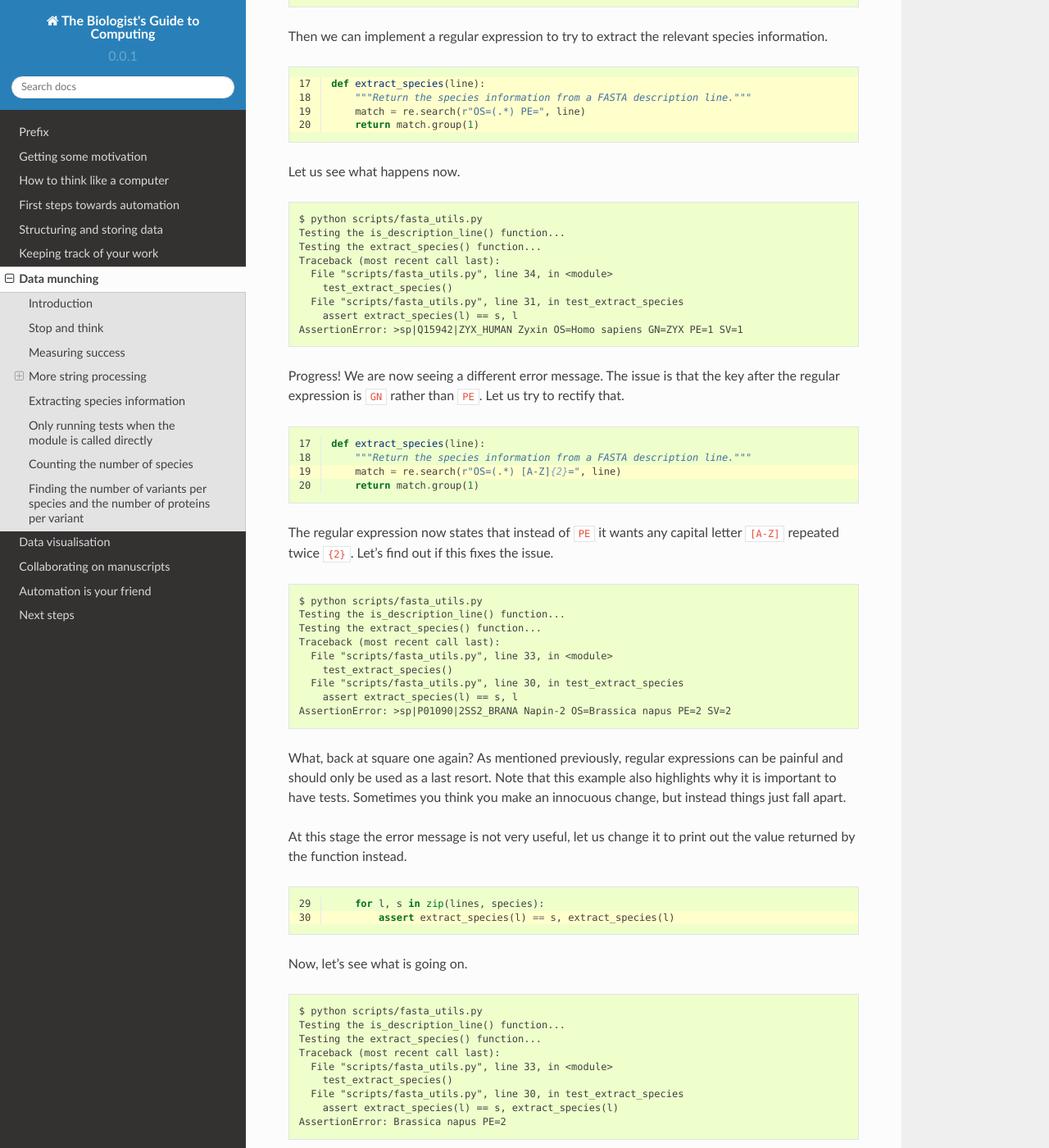
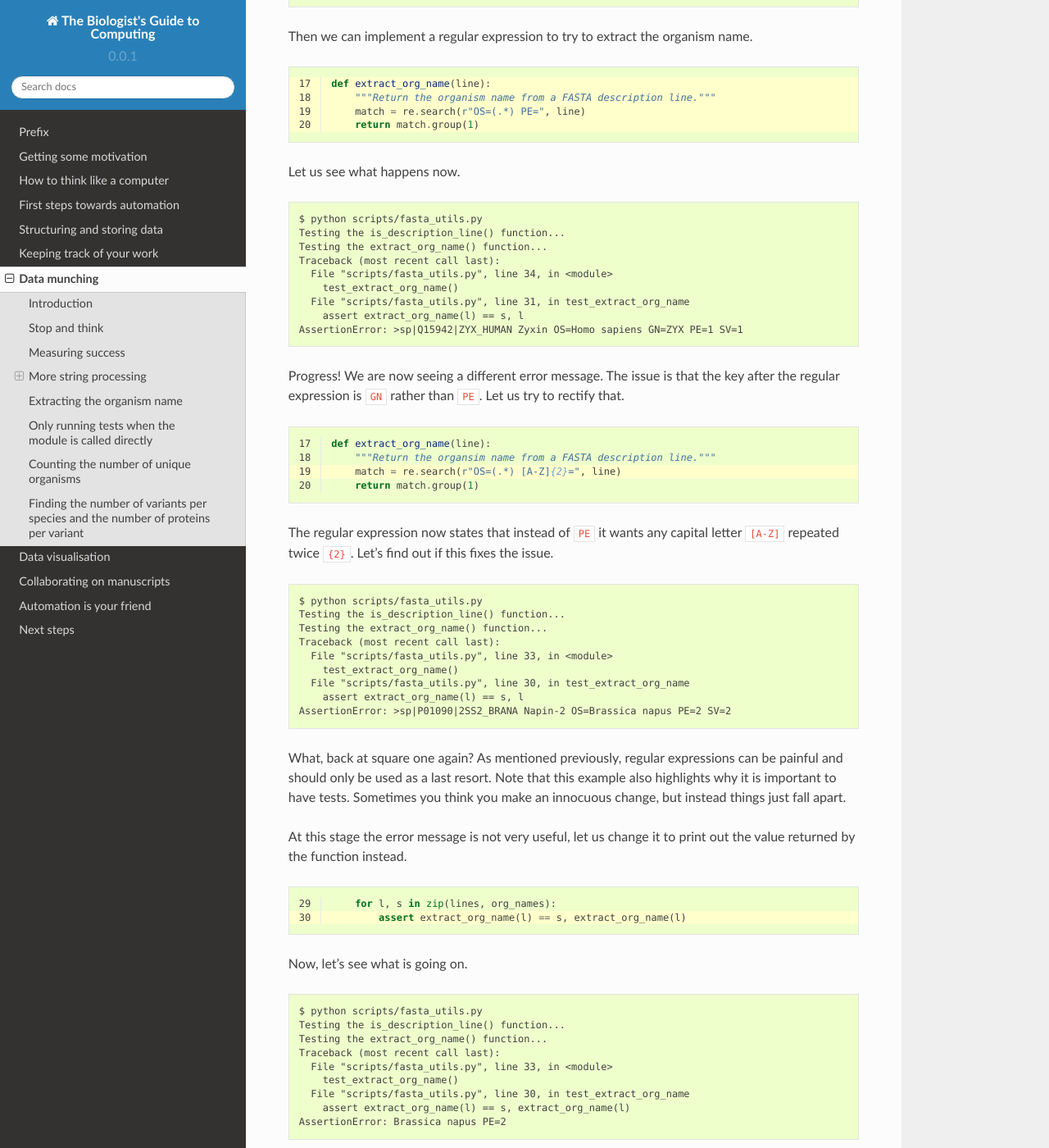
Before and after one commit to tjelvar-olsson/biologists-guide-to-computing, a Sphinx documentation site: the page built from source/data-munching.rst, in a window 1280 px wide and 1400 px high, scrolled down 16042 px. Shown: the whole window at 82% size. Built offline with Sphinx 7.4.7 and the Read the Docs theme 2.0.0, drawn with Linux system fonts in a browser that asks for light colours; some of the changed text lies outside the part shown.

Commit message:
Added more content to the data munching chapter.

```diff
--- a/source/data-munching.rst
+++ b/source/data-munching.rst
@@ -51,7 +51,7 @@ For example take the simplest goal described so far: working out how many
 different species are in the FASTA file. This goal would require us to:
 
 1. Identify all the description lines in the FASTA file
-2. Extract the species information from the line
+2. Extract the organism name from the line
 3. Ensure that there are no duplicate entries
 4. Count the number of entries
 
@@ -730,12 +730,12 @@ section in the Python documentation.
 
 
 
-Extracting species information
-------------------------------
+Extracting the organism name
+----------------------------
 
 Armed with our new found knowledge of string processing let's create a function
-for extracting the species from a SwissProt FASTA description line. In other words
-given the lines:
+for extracting the organism name from a SwissProt FASTA description line. In
+other words given the lines:
 
 .. code-block:: none
 
@@ -753,10 +753,10 @@ We would like to extract the strings:
 
 There are three things which are worth noting:
 
-1. The species string is always preceeded by the key ``OS`` (Organism Name)
-2. The species string can contain more than two words
-3. The two letter key after the species string can vary, in the case above we
-   see both ``PS`` (Protein Existence) and ``GE`` (Gene Name)
+1. The organism name string is always preceeded by the key ``OS`` (Organism Name)
+2. The organism name string can contain more than two words
+3. The two letter key after the organism name string can vary, in the case
+   above we see both ``PS`` (Protein Existence) and ``GE`` (Gene Name)
 
 .. seealso:: For more information about the UniProt FASTA description line go to
              `UniProt's FASTA header <http://www.uniprot.org/help/fasta-headers>`_
@@ -784,15 +784,15 @@ to your ``scripts/fasta_utils.py`` file.
         assert is_description_line(">This is a description line") is True
         assert is_description_line("ATCG") is False
 
-    def test_extract_species():
-        """Test the extract_species() function."""
-        print("Testing the extract_species() function...")
+    def test_extract_org_name():
+        """Test the extract_org_name() function."""
+        print("Testing the extract_org_name() function...")
         lines = [">sp|P01090|2SS2_BRANA Napin-2 OS=Brassica napus PE=2 SV=2",
             ">sp|Q15942|ZYX_HUMAN Zyxin OS=Homo sapiens GN=ZYX PE=1 SV=1",
             ">sp|Q6QGT3|A1_BPT5 A1 protein OS=Escherichia phage T5 GN=A1 PE=2 SV=1"]
-        species = ["Brassica napus", "Homo sapiens", "Escherichia phage T5"]
-        for l, s in zip(lines, species):
-            assert extract_species(l) == s
+        org_names = ["Brassica napus", "Homo sapiens", "Escherichia phage T5"]
+        for l, s in zip(lines, org_names):
+            assert extract_org_name(l) == s
 
     test_is_description_line()
 
@@ -812,7 +812,7 @@ add a line to call it. Let's rectify that.
     :emphasize-lines: 2
 
     test_is_description_line()
-    test_extract_species()
+    test_extract_org_name()
 
 Let's try again.
 
@@ -820,24 +820,24 @@ Let's try again.
 
     $ python scripts/fasta_utils.py
     Testing the is_description_line() function...
-    Testing the extract_species() function...
+    Testing the extract_org_name() function...
     Traceback (most recent call last):
       File "scripts/fasta_utils.py", line 26, in <module>
-        test_extract_species()
-      File "scripts/fasta_utils.py", line 23, in test_extract_species
-        assert extract_species(l) == s
-    NameError: global name 'extract_species' is not defined
+        test_extract_org_name()
+      File "scripts/fasta_utils.py", line 23, in test_extract_org_name
+        assert extract_org_name(l) == s
+    NameError: global name 'extract_org_name' is not defined
 
 Success! We now have a failing test informing us that we need to create the
-:func:`extract_species` function. Let's do that.
+:func:`extract_org_name` function. Let's do that.
 
 .. code-block:: python
     :linenos:
     :lineno-start: 15
     :emphasize-lines: 1,2
 
-    def extract_species(line):
-        """Return the species information from a FASTA description line."""
+    def extract_org_name(line):
+        """Return the organism name from a FASTA description line."""
 
 Let's find out where this minimal implementation gets us.
 
@@ -845,12 +845,12 @@ Let's find out where this minimal implementation gets us.
 
     $ python scripts/fasta_utils.py
     Testing the is_description_line() function...
-    Testing the extract_species() function...
+    Testing the extract_org_name() function...
     Traceback (most recent call last):
       File "scripts/fasta_utils.py", line 29, in <module>
-        test_extract_species()
-      File "scripts/fasta_utils.py", line 26, in test_extract_species
-        assert extract_species(l) == s
+        test_extract_org_name()
+      File "scripts/fasta_utils.py", line 26, in test_extract_org_name
+        assert extract_org_name(l) == s
     AssertionError
 
 So the test fails as expected. However, since we are looping over many input
@@ -863,8 +863,8 @@ the ``AssertionError``. Let us pass the input line.
     :lineno-start: 25
     :emphasize-lines: 2
 
-        for l, s in zip(lines, species):
-            assert extract_species(l) == s, l
+        for l, s in zip(lines, org_names):
+            assert extract_org_name(l) == s, l
 
 Let's see what we get now.
 
@@ -872,12 +872,12 @@ Let's see what we get now.
 
     $ python scripts/fasta_utils.py
     Testing the is_description_line() function...
-    Testing the extract_species() function...
+    Testing the extract_org_name() function...
     Traceback (most recent call last):
       File "scripts/fasta_utils.py", line 29, in <module>
-        test_extract_species()
-      File "scripts/fasta_utils.py", line 26, in test_extract_species
-        assert extract_species(l) == s, l
+        test_extract_org_name()
+      File "scripts/fasta_utils.py", line 26, in test_extract_org_name
+        assert extract_org_name(l) == s, l
     AssertionError: >sp|P01090|2SS2_BRANA Napin-2 OS=Brassica napus PE=2 SV=2
 
 Much better! Let us try to implement a basic regular expression to make this
@@ -892,16 +892,15 @@ module.
 
     import re
 
-Then we can implement a regular expression to try to extract the relevant
-species information.
+Then we can implement a regular expression to try to extract the organism name.
 
 .. code-block:: python
     :linenos:
     :lineno-start: 17
     :emphasize-lines: 1-4
 
-    def extract_species(line):
-        """Return the species information from a FASTA description line."""
+    def extract_org_name(line):
+        """Return the organism name from a FASTA description line."""
         match = re.search(r"OS=(.*) PE=", line)
         return match.group(1)
 
@@ -911,12 +910,12 @@ Let us see what happens now.
 
     $ python scripts/fasta_utils.py
     Testing the is_description_line() function...
-    Testing the extract_species() function...
+    Testing the extract_org_name() function...
     Traceback (most recent call last):
       File "scripts/fasta_utils.py", line 34, in <module>
-        test_extract_species()
-      File "scripts/fasta_utils.py", line 31, in test_extract_species
-        assert extract_species(l) == s, l
+        test_extract_org_name()
+      File "scripts/fasta_utils.py", line 31, in test_extract_org_name
+        assert extract_org_name(l) == s, l
     AssertionError: >sp|Q15942|ZYX_HUMAN Zyxin OS=Homo sapiens GN=ZYX PE=1 SV=1
 
 Progress! We are now seeing a different error message. The issue is that the key after
@@ -927,8 +926,8 @@ the regular expression is ``GN`` rather than ``PE``. Let us try to rectify that.
     :lineno-start: 17
     :emphasize-lines: 3
 
-    def extract_species(line):
-        """Return the species information from a FASTA description line."""
+    def extract_org_name(line):
+        """Return the organsim name from a FASTA description line."""
         match = re.search(r"OS=(.*) [A-Z]{2}=", line)
         return match.group(1)
 
@@ -939,12 +938,12 @@ letter ``[A-Z]`` repeated twice ``{2}``. Let's find out if this fixes the issue.
 
     $ python scripts/fasta_utils.py
     Testing the is_description_line() function...
-    Testing the extract_species() function...
+    Testing the extract_org_name() function...
     Traceback (most recent call last):
       File "scripts/fasta_utils.py", line 33, in <module>
-        test_extract_species()
-      File "scripts/fasta_utils.py", line 30, in test_extract_species
-        assert extract_species(l) == s, l
+        test_extract_org_name()
+      File "scripts/fasta_utils.py", line 30, in test_extract_org_name
+        assert extract_org_name(l) == s, l
     AssertionError: >sp|P01090|2SS2_BRANA Napin-2 OS=Brassica napus PE=2 SV=2
 
 What, back at square one again? As mentioned previously, regular expressions can be painful
@@ -960,8 +959,8 @@ out the value returned by the function instead.
     :lineno-start: 29
     :emphasize-lines: 2
 
-        for l, s in zip(lines, species):
-            assert extract_species(l) == s, extract_species(l)
+        for l, s in zip(lines, org_names):
+            assert extract_org_name(l) == s, extract_org_name(l)
 
 Now, let's see what is going on.
 
@@ -969,12 +968,12 @@ Now, let's see what is going on.
 
     $ python scripts/fasta_utils.py
     Testing the is_description_line() function...
-    Testing the extract_species() function...
+    Testing the extract_org_name() function...
     Traceback (most recent call last):
       File "scripts/fasta_utils.py", line 33, in <module>
-        test_extract_species()
-      File "scripts/fasta_utils.py", line 30, in test_extract_species
-        assert extract_species(l) == s, extract_species(l)
+        test_extract_org_name()
+      File "scripts/fasta_utils.py", line 30, in test_extract_org_name
+        assert extract_org_name(l) == s, extract_org_name(l)
     AssertionError: Brassica napus PE=2
 
 Our regular expression is basically matching too much. The reason for this is that the
@@ -988,8 +987,8 @@ fashion. This is achieved by adding a ``?`` suffix to it.
     :lineno-start: 17
     :emphasize-lines: 3
 
-    def extract_species(line):
-        """Return the species information from a FASTA description line."""
+    def extract_org_name(line):
+        """Return the organism name from a FASTA description line."""
         match = re.search(r"OS=(.*?) [A-Z]{2}=", line)
         return match.group(1)
 
@@ -999,7 +998,7 @@ Let's find out what happens now.
 
     $ python scripts/fasta_utils.py
     Testing the is_description_line() function...
-    Testing the extract_species() function...
+    Testing the extract_org_name() function...
 
 Both the tests pass! Well done, time for another cup of tea.
 
@@ -1029,7 +1028,7 @@ Now we can import the module.
 
     >>> import fasta_utils  # doctest: +SKIP
     Testing the is_description_line() function...
-    Testing the extract_species() function...
+    Testing the extract_org_name() function...
     >>>
 
 Note that the tests run just like when we call the ``scripts/fasta_utils.py``
@@ -1059,7 +1058,7 @@ the changes highlighted below.
 
     if __name__ == "__main__":
         test_is_description_line()
-        test_extract_species()
+        test_extract_org_name()
 
 Let us make sure that the tests are still run if we run the script directly.
 Note that the command below assumes that you are working in the top level
@@ -1069,7 +1068,7 @@ directory ``protein-number-vs-size``.
 
     $ python scripts/fasta_utils.py
     Testing the is_description_line() function...
-    Testing the extract_species() function...
+    Testing the extract_org_name() function...
 
 Now we can reload the module in the interactive prompt we were working in
 earlier to make sure that the tests do no longer get executed.
@@ -1087,8 +1086,8 @@ and then started a new interactive Python session and imported the :mod:`fasta_u
 module again.
 
 
-Counting the number of species
-------------------------------
+Counting the number of unique organisms
+---------------------------------------
 
 We can now use the :mod:`fasta_utils` module to start answering some of the
 biological questions that we posed at the beginning of this chapter. For now
@@ -1143,26 +1142,26 @@ in the list, i.e. the length of the list.
     >>> len(fasta_desc_lines)
     549832
 
-Okay now it is time to find the number of unique species. For this we will make
+Okay now it is time to find the number of unique organisms. For this we will make
 use of a data structure called ``set``. In Python sets are used to compare
 collections of unique elements. This means that sets are ideally suited for
 operations that you may associate with Venn diagrams. For example answering
 questions which items are members form the intersection of two sets.
 
 However, in this instance we simply use the ``set`` to ensure that we only get
-one unique representative of each species. In other words even if one calls the
+one unique representative of each organism. In other words even if one calls the
 :func:`set.add` function several times with the same item the item will only
 occur once in the set.
 
-    >>> species = set()
+    >>> organisms = set()
     >>> for line in fasta_desc_lines:
-    ...     s = fasta_utils.extract_species(line)
-    ...     species.add(s)
+    ...     s = fasta_utils.extract_org_name(line)
+    ...     organisms.add(s)
     ...
-    >>> len(species)
+    >>> len(organisms)
     13251
 
-Great, now we know that there are 13,251 unique species represented in the
+Great, now we know that there are 13,251 unique organisms represented in the
 FASTA file.
 
 
@@ -1211,5 +1210,106 @@ created from the four entries above.
       Escherichia coli (strain K12): 1
       Escherichia coli (strain SE11): 1
 
+So what type of functionality would we need to achieve this? First of all we need a
+function that given a organism name returns the associated species. In other words
+something that converts ``Escherichia coli (strain K12)`` to ``Escherichia coli``.
+Secondly, we need a function that given a list of organism names returns the data
+structure described above.
+
+Let us start by creating a test for converting the organism name into a species.
+Add the test below to ``scripts/fasta_utils.py``.
+
+.. code-block:: python
+    :linenos:
+    :lineno-start: 32
+    :emphasize-lines: 1-4, 9
+
+    def test_org_name2species():
+        print("Testing the org_name2species() function...")
+        assert org_name2species("Methylomonas sp. (strain J)") == "Methylomonas sp."
+        assert org_name2species("Homo sapiens") == "Homo sapiens"
+
+    if __name__ == "__main__":
+        test_is_description_line()
+        test_extract_org_name()
+        test_org_name2species()
+
+Let's find out what error this gives us.
+
+.. code-block:: none
+
+    $ python fasta_utils.py
+    Testing the is_description_line() function...
+    Testing the extract_org_name() function...
+    Testing the org_name2species() function...
+    Traceback (most recent call last):
+      File "fasta_utils.py", line 40, in <module>
+        test_org_name2species()
+      File "fasta_utils.py", line 34, in test_org_name2species
+        assert org_name2species("Methylomonas sp. (strain J)") == "Methylomonas sp."
+    NameError: global name 'org_name2species' is not defined
+
+The error message is telling us that we need to define the
+:func:`org_name2species` function. Add the lines below to define it.
+
+.. code-block:: python
+    :linenos:
+    :lineno-start: 32
+    :emphasize-lines: 1-2
+
+    def org_name2species(org_name):
+        """Return the species from the FASTA organism name."""
+
+Now we get a new error message when we run the tests.
+
+.. code-block:: none
+
+    $ python fasta_utils.py
+    Testing the is_description_line() function...
+    Testing the extract_org_name() function...
+    Testing the org_name2species() function...
+    Traceback (most recent call last):
+      File "fasta_utils.py", line 43, in <module>
+        test_org_name2species()
+      File "fasta_utils.py", line 37, in test_org_name2species
+        assert org_name2species("Methylomonas sp. (strain J)") == "Methylomonas sp."
+    AssertionError
+
+Great, let us add some logic to the function.
+
+.. code-block:: python
+    :linenos:
+    :lineno-start: 32
+    :emphasize-lines: 3-4
+
+    def org_name2species(org_name):
+        """Return the species from the FASTA organism name."""
+        words = org_name.split()
+        return words[0] + " " + words[1]
+
+Above, we split the organism name based on whitespace separators and return the
+first two words joined by a space character.
+
+.. note:: In Python, and many other scripting languages, strings can be concatenated using the ``+`` operator.
+
+         .. code-block:: python
+
+                >>> "hello" + " " + "world"
+                'hello world'
+
+Time to test the code again.
+
+.. code-block:: none
+
+    $ python fasta_utils.py
+    Testing the is_description_line() function...
+    Testing the extract_org_name() function...
+    Testing the org_name2species() function...
+
+Great, the function is working! Let us define a new test to test the function that
+will generate the data structure we described at the beginning of this section.
+
+Add test...
+Make test pass...
 Implement code that writes yaml file...
 Look at yaml file and draw some conclusions...
```
